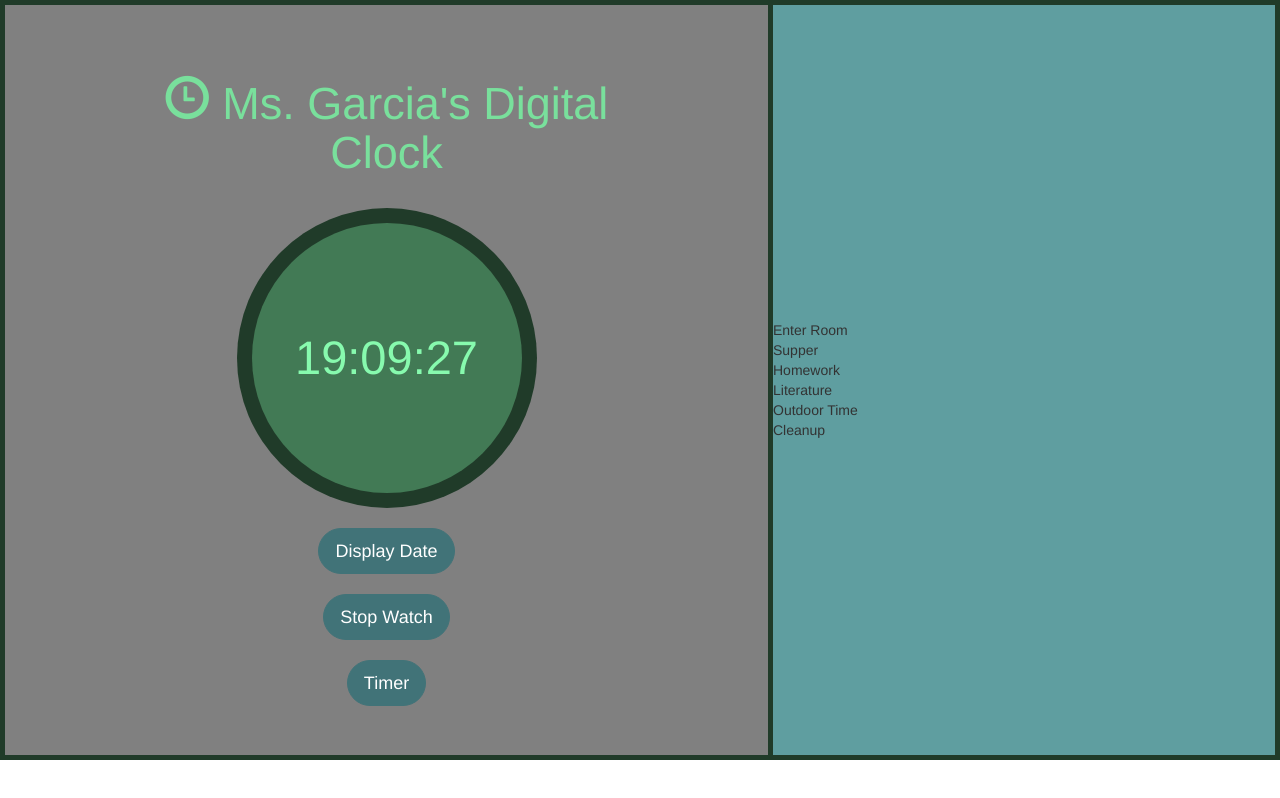
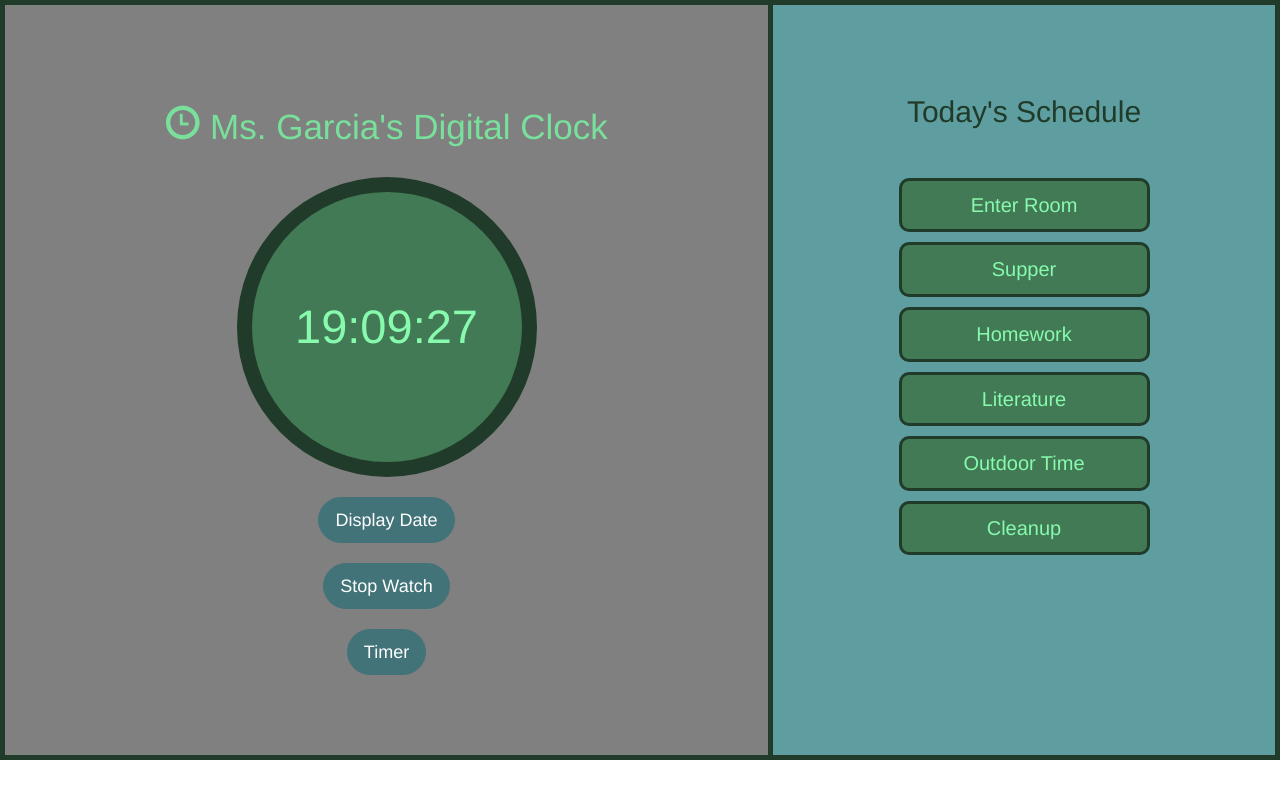
Before and after one commit to karen-edith/clock, a React (Create React App) app in the folder digclock/: page / in a window 1280 px wide. Built offline with nearby package versions, Linux system fonts and the light colour scheme.

Commit message:
colro time dependency test for schedule items

```diff
--- a/digclock/src/App.css
+++ b/digclock/src/App.css
@@ -33,7 +33,7 @@
   color: #203B29;
 }
 
-.items {
+.items1 {
   border: 3px solid #203B29;;
   text-align: center;
   font-size: 20px;
@@ -46,7 +46,7 @@
   color: #87FAAE;
 }
 
-.items {
+.items2 {
   border: 3px solid #203B29;;
   text-align: center;
   font-size: 20px;
@@ -56,11 +56,11 @@
   border-radius: 10px;
   margin-bottom: 10px;
   background-color: #427A55;
-  color: #87FAAE;
+  color: black;
 }
 
 .tfont{
-  font-size: 45px;
+  font-size: 35px;
 }
 
 .title{
--- a/digclock/src/App.jsx
+++ b/digclock/src/App.jsx
@@ -60,7 +60,6 @@ class App extends Component {
       let h = currentTime.getHours();
       let m = currentTime.getMinutes();
       let s = currentTime.getSeconds();
-
 
       if (h < 10){
         this.setState({
@@ -309,6 +308,14 @@ class App extends Component {
     this.setState({swMode: false, tmode:false})
   }
 
+  itemColor() {
+    if((this.state.hrs >= 12) && (this.state.hrs < 14)){
+      return ('items2')
+    } else {
+      return ('items1')
+    }
+  }
+
   render(){
     if (this.state.swMode) {
       return(
@@ -333,7 +340,7 @@ class App extends Component {
               ?
               (this.state.monWedSched.map((item, index) => {
                 return (
-                  <div key ={index} className ='items'> {item} </div>
+                  <div key ={index} className ={this.itemColor()}> {item} </div>
                 )
               }))
               :
@@ -341,7 +348,7 @@ class App extends Component {
               ?
               (this.state.tueThurSched.map((item, index) => {
                 return (
-                  <div key ={index} className ='items'> {item} </div>
+                  <div key ={index} className ={this.itemColor()}> {item} </div>
                 )
               }))
               :
@@ -349,11 +356,11 @@ class App extends Component {
               ?
               (this.state.friSched.map((item, index) => {
                 return (
-                  <div key ={index} className ='items'> {item} </div>
+                  <div key ={index} className ={this.itemColor()}> {item} </div>
                 )
               }))
               :
-              (<div> Off Day </div>)))
+              (<div className ={this.itemColor()}> Off Day </div>)))
             }
           </div>
         </div>
@@ -382,12 +389,13 @@ class App extends Component {
             </div>
           </div>
           <div className = 'schedule'>
+            <div className = 'scheduleTitle'> <h2>Today's Schedule</h2> </div>
             {
               ((this.state.dayWeek === 'Sat') || (this.state.dayWeek === 'Wed'))
               ?
               (this.state.monWedSched.map((item, index) => {
                 return (
-                  <div key ={index}> {item} </div>
+                  <div key ={index} className ={this.itemColor()}> {item} </div>
                 )
               }))
               :
@@ -395,7 +403,7 @@ class App extends Component {
               ?
               (this.state.tueThurSched.map((item, index) => {
                 return (
-                  <div key ={index}> {item} </div>
+                  <div key ={index} className ={this.itemColor()}> {item} </div>
                 )
               }))
               :
@@ -403,11 +411,11 @@ class App extends Component {
               ?
               (this.state.friSched.map((item, index) => {
                 return (
-                  <div key ={index}> {item} </div>
+                  <div key ={index} className ={this.itemColor()}> {item} </div>
                 )
               }))
               :
-              (<div> Off Day </div>)))
+              (<div className ={this.itemColor()}> Off Day </div>)))
             }
           </div>
         </div>
@@ -448,12 +456,13 @@ class App extends Component {
               </div>
           </div>
           <div className = 'schedule'>
+            <div className = 'scheduleTitle'> <h2>Today's Schedule</h2> </div>
             {
               ((this.state.dayWeek === 'Sat') || (this.state.dayWeek === 'Wed'))
               ?
               (this.state.monWedSched.map((item, index) => {
                 return (
-                  <div key ={index}> {item} </div>
+                  <div key ={index} className ={this.itemColor()}> {item} </div>
                 )
               }))
               :
@@ -461,7 +470,7 @@ class App extends Component {
               ?
               (this.state.tueThurSched.map((item, index) => {
                 return (
-                  <div key ={index}> {item} </div>
+                  <div key ={index} className ={this.itemColor()}> {item} </div>
                 )
               }))
               :
@@ -469,11 +478,11 @@ class App extends Component {
               ?
               (this.state.friSched.map((item, index) => {
                 return (
-                  <div key ={index}> {item} </div>
+                  <div key ={index} className ={this.itemColor()}> {item} </div>
                 )
               }))
               :
-              (<div> Off Day </div>)))
+              (<div className ={this.itemColor()}> Off Day </div>)))
             }
           </div>
         </div>
```
